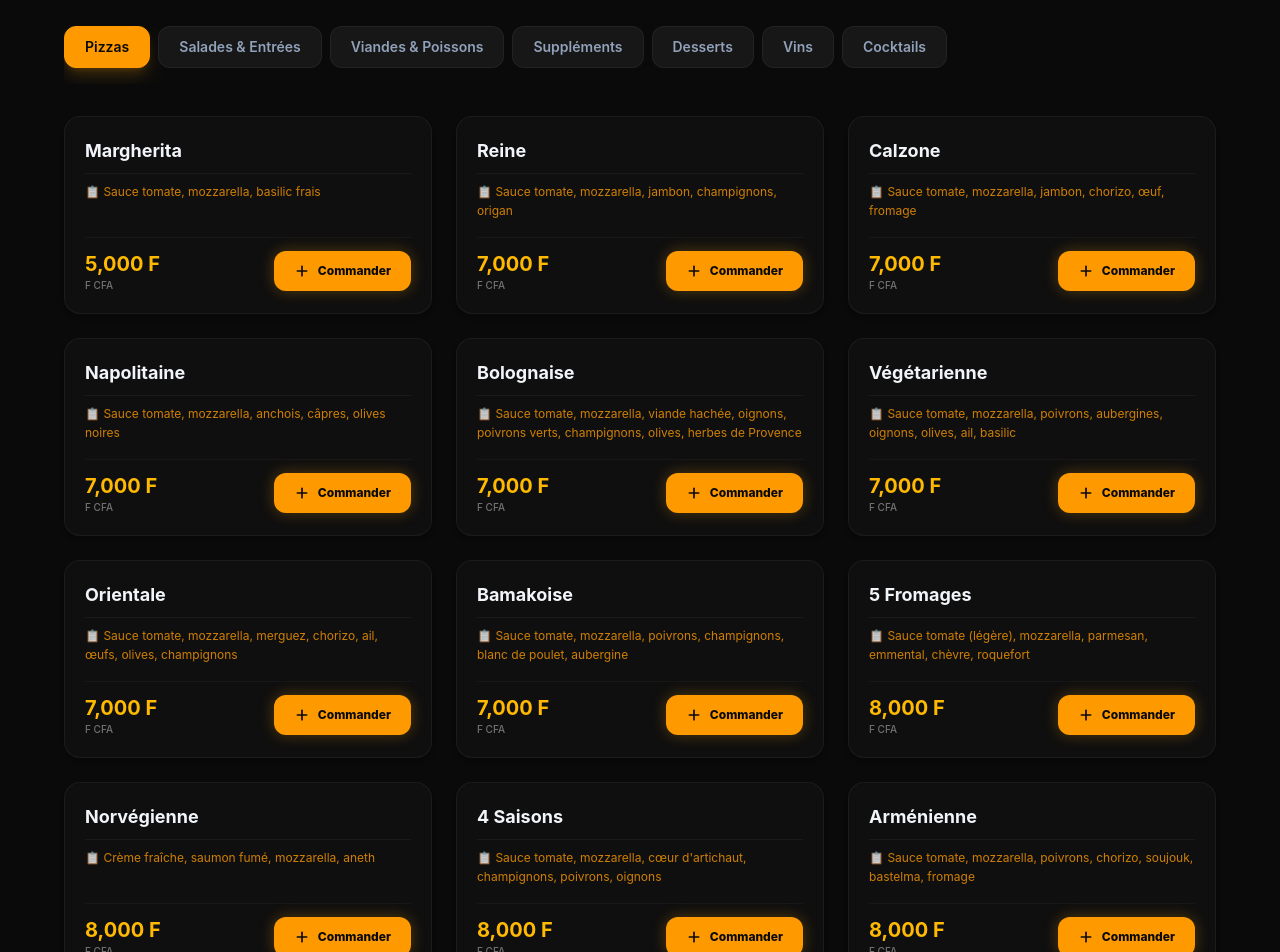
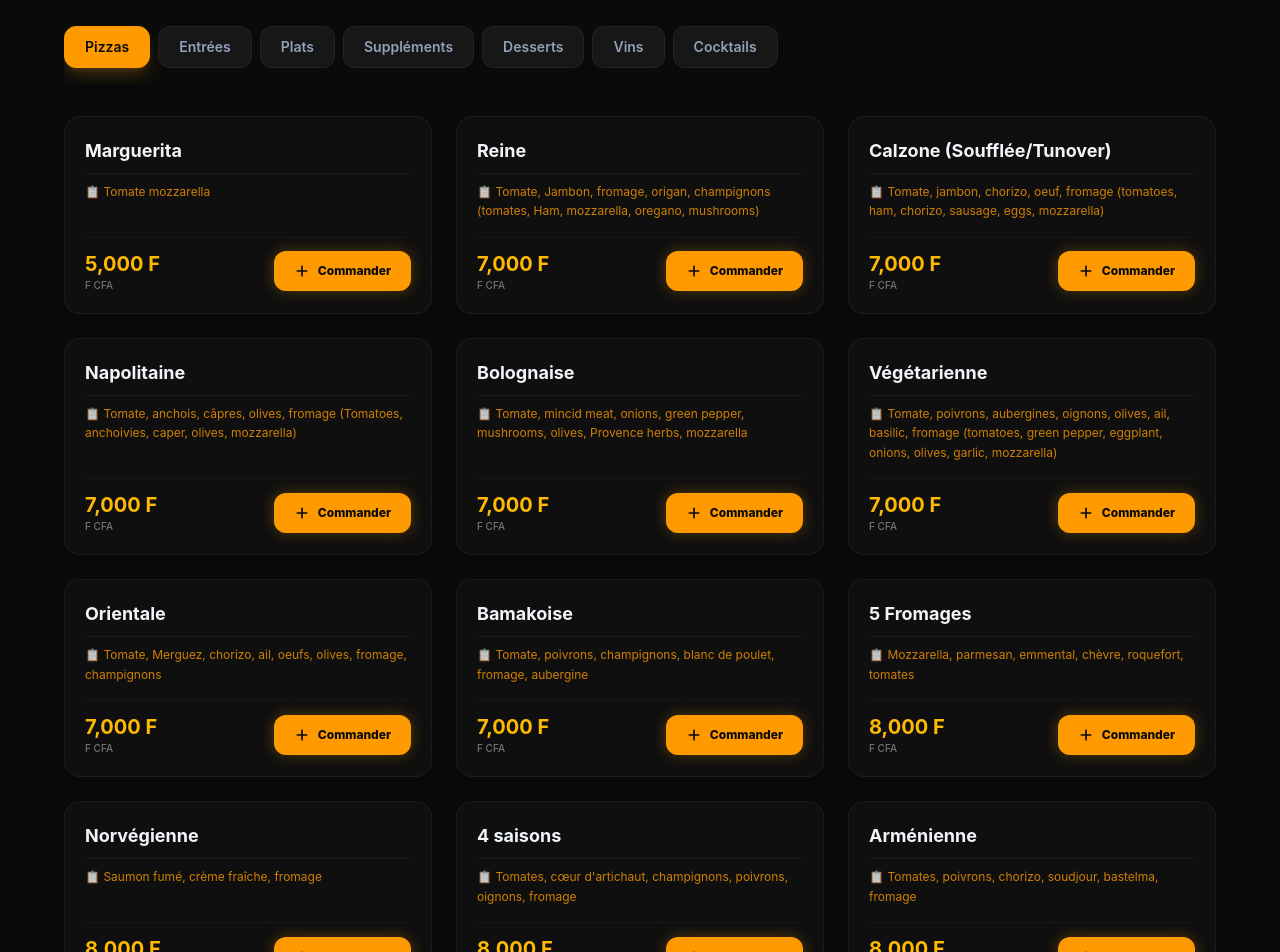
Before and after one commit to ibrahimdiango514/chez-thierry-website-design, a React (Vite) app: page / in a window 1280 px wide. Shown: the part 2520-3472 px from the top of the page. Built offline with nearby package versions, Linux system fonts and the light colour scheme; a web font is replaced by a local one.

Commit message:
Menus finaux avec prix et ingrédients exacts (sans nano)

```diff
--- a/src/data.ts
+++ b/src/data.ts
@@ -2,83 +2,82 @@ import { MenuItem } from './types';
 
 export const RESTAURANT_MENU: MenuItem[] = [
   // PIZZAS
-  { id: 'p1', name: 'Margherita', price: 5000, category: 'Pizzas', composants: 'Sauce tomate, mozzarella, basilic frais' },
-  { id: 'p2', name: 'Reine', price: 7000, category: 'Pizzas', composants: 'Sauce tomate, mozzarella, jambon, champignons, origan' },
-  { id: 'p3', name: 'Calzone', price: 7000, category: 'Pizzas', composants: 'Sauce tomate, mozzarella, jambon, chorizo, œuf, fromage' },
-  { id: 'p4', name: 'Napolitaine', price: 7000, category: 'Pizzas', composants: 'Sauce tomate, mozzarella, anchois, câpres, olives noires' },
-  { id: 'p5', name: 'Bolognaise', price: 7000, category: 'Pizzas', composants: 'Sauce tomate, mozzarella, viande hachée, oignons, poivrons verts, champignons, olives, herbes de Provence' },
-  { id: 'p6', name: 'Végétarienne', price: 7000, category: 'Pizzas', composants: 'Sauce tomate, mozzarella, poivrons, aubergines, oignons, olives, ail, basilic' },
-  { id: 'p7', name: 'Orientale', price: 7000, category: 'Pizzas', composants: 'Sauce tomate, mozzarella, merguez, chorizo, ail, œufs, olives, champignons' },
-  { id: 'p8', name: 'Bamakoise', price: 7000, category: 'Pizzas', composants: 'Sauce tomate, mozzarella, poivrons, champignons, blanc de poulet, aubergine' },
-  { id: 'p9', name: '5 Fromages', price: 8000, category: 'Pizzas', composants: 'Sauce tomate (légère), mozzarella, parmesan, emmental, chèvre, roquefort' },
-  { id: 'p10', name: 'Norvégienne', price: 8000, category: 'Pizzas', composants: 'Crème fraîche, saumon fumé, mozzarella, aneth' },
-  { id: 'p11', name: '4 Saisons', price: 8000, category: 'Pizzas', composants: 'Sauce tomate, mozzarella, cœur d\'artichaut, champignons, poivrons, oignons' },
-  { id: 'p12', name: 'Arménienne', price: 8000, category: 'Pizzas', composants: 'Sauce tomate, mozzarella, poivrons, chorizo, soujouk, bastelma, fromage' },
-  { id: 'p13', name: 'Pepperoni halal', price: 7000, category: 'Pizzas', composants: 'Sauce tomate, mozzarella, pepperoni halal, poivrons, oignons' },
+  { id: 'p1', name: 'Marguerita', price: 5000, category: 'Pizzas', composants: 'Tomate mozzarella' },
+  { id: 'p2', name: 'Reine', price: 7000, category: 'Pizzas', composants: 'Tomate, Jambon, fromage, origan, champignons (tomates, Ham, mozzarella, oregano, mushrooms)' },
+  { id: 'p3', name: 'Calzone (Soufflée/Tunover)', price: 7000, category: 'Pizzas', composants: 'Tomate, jambon, chorizo, oeuf, fromage (tomatoes, ham, chorizo, sausage, eggs, mozzarella)' },
+  { id: 'p4', name: 'Napolitaine', price: 7000, category: 'Pizzas', composants: 'Tomate, anchois, câpres, olives, fromage (Tomatoes, anchoivies, caper, olives, mozzarella)' },
+  { id: 'p5', name: 'Bolognaise', price: 7000, category: 'Pizzas', composants: 'Tomate, mincid meat, onions, green pepper, mushrooms, olives, Provence herbs, mozzarella' },
+  { id: 'p6', name: 'Végétarienne', price: 7000, category: 'Pizzas', composants: 'Tomate, poivrons, aubergines, oignons, olives, ail, basilic, fromage (tomatoes, green pepper, eggplant, onions, olives, garlic, mozzarella)' },
+  { id: 'p7', name: 'Orientale', price: 7000, category: 'Pizzas', composants: 'Tomate, Merguez, chorizo, ail, oeufs, olives, fromage, champignons' },
+  { id: 'p8', name: 'Bamakoise', price: 7000, category: 'Pizzas', composants: 'Tomate, poivrons, champignons, blanc de poulet, fromage, aubergine' },
+  { id: 'p9', name: '5 Fromages', price: 8000, category: 'Pizzas', composants: 'Mozzarella, parmesan, emmental, chèvre, roquefort, tomates' },
+  { id: 'p10', name: 'Norvégienne', price: 8000, category: 'Pizzas', composants: 'Saumon fumé, crème fraîche, fromage' },
+  { id: 'p11', name: '4 saisons', price: 8000, category: 'Pizzas', composants: 'Tomates, cœur d\'artichaut, champignons, poivrons, oignons, fromage' },
+  { id: 'p12', name: 'Arménienne', price: 8000, category: 'Pizzas', composants: 'Tomates, poivrons, chorizo, soudjour, bastelma, fromage' },
+  { id: 'p13', name: 'Pepperoni halal', price: 7000, category: 'Pizzas', composants: 'Tomates, pepperoni, poivrons, oignons, fromage' },
 
-  // SALADES & ENTRÉES
-  { id: 'se1', name: 'Salade de chèvre chaud', price: 3500, category: 'Salades & Entrées', composants: 'Toasts de pain, chèvre fondant, salade verte, juliennes de pomme, miel de fleurs, vinaigrette balsamique, pignons de pin' },
-  { id: 'se2', name: 'Salade du chef', price: 3500, category: 'Salades & Entrées', composants: 'Salade verte, oignons, ail, avocat, œuf dur, toast de pain cheddar, carotte râpée, concombre, vinaigrette maison' },
-  { id: 'se3', name: 'Salade César', price: 3500, category: 'Salades & Entrées', composants: 'Salade romaine, tomates cerises, oignons frits, poulet grillé, croûtons de pain, œufs mollets, parmesan en copeaux, sauce César (anchois, ail, parmesan, jaune d’œuf, huile d’olive)' },
+  // ENTRÉES
+  { id: 'se1', name: 'Salade de chèvre chaud', price: 3500, category: 'Entrées', composants: 'Toasts de chèvre fondant sur lit de salade, juliennes de pomme, miel de fleurs et vinaigrette balsamique, pignons de pin' },
+  { id: 'se2', name: 'Salade du chef', price: 3500, category: 'Entrées', composants: 'Salade, oignons, ail, avocat, oeuf, toast de pain cheddar, carotte râpée, concombre' },
+  { id: 'se3', name: 'Salade César', price: 4000, category: 'Entrées', composants: 'Salade, tomates, oignons frits, poulet, croûtons de pain, oeufs, parmesan, sauce' },
+  { id: 'se4', name: 'Carpaccio de boeuf ou capitaine', price: 4000, category: 'Entrées', composants: 'Filet de capitaine ou de boeuf coupé en fines tranches assaisonnées' },
 
-  // VIANDES & POISSONS
-  { id: 'vp1', name: 'Carpaccio de bœuf ou capitaine', price: 9000, category: 'Viandes & Poissons', composants: 'Fines tranches de bœuf ou capitaine mariné, huile d’olive, citron, parmesan (bœuf) ou aneth (capitaine), roquette, sel, poivre' },
-  { id: 'vp2', name: 'Côte de bœuf', price: 8000, category: 'Viandes & Poissons', composants: 'Côte de bœuf grillée, frites croustillantes, salade verte, sauce beurre à l’ail (beurre fondu, ail persillé)' },
-  { id: 'vp3', name: 'Pavé de bœuf', price: 9000, category: 'Viandes & Poissons', composants: 'Filet de bœuf en pavé, frites croustillantes, salade verte, sauce au poivre crémeuse (crème, poivre noir concassé, échalotes, fond de veau)' },
-  { id: 'vp4', name: 'Côte de porc', price: 7000, category: 'Viandes & Poissons', composants: '2 côtes de porc grillées, frites maison' },
-  { id: 'vp5', name: 'Poulet local braisé', price: 7000, category: 'Viandes & Poissons', composants: 'Poulet fermier braisé, frites fraîches maison, petite salade verte' },
-  { id: 'vp6', name: 'Filet de capitaine en papillote', price: 9000, category: 'Viandes & Poissons', composants: 'Filet de capitaine, herbes fraîches (persil, ciboulette, aneth), cuit en papillote aluminium au feu de bois, légumes (carottes, courgettes, poivrons), pommes de terre grenaille' },
-  { id: 'vp7', name: 'Fish & chips', price: 8000, category: 'Viandes & Poissons', composants: 'Filet de capitaine pané (farine, œuf, chapelure), frites maison, salade verte, sauce tartare' },
-  { id: 'vp8', name: 'Cuisse de poulet grillée', price: 5000, category: 'Viandes & Poissons', composants: 'Cuisse de poulet, marinade (ail, thym, laurier, huile d’olive, paprika), cuisson au feu de bois, riz blanc, sauce à l’origan (origan frais, huile d’olive, citron, sel, poivre)' },
-  { id: 'vp9', name: 'Filet de poulet crème basilic', price: 6000, category: 'Viandes & Poissons', composants: 'Filet de poulet, sauce crème (crème fraîche, basilic frais, ail, parmesan), spaghetti' },
-  { id: 'vp10', name: 'Souris d\'agneau', price: 6000, category: 'Viandes & Poissons', composants: 'Souris d’agneau mijotée dans un bouillon de légumes (carottes, oignons, céleri, poireaux), herbes fraîches (romarin, thym, laurier), sauce brune (jus de cuisson lié), purée maison (pommes de terre, beurre, lait)' },
-  { id: 'vp11', name: 'Cuisses de grenouilles', price: 6000, category: 'Viandes & Poissons', composants: '12 cuisses de grenouilles sautées au beurre, ail, persil, déglacées au jus de citron, servies avec salade verte' },
-  { id: 'vp12', name: 'Jarret de porc', price: 6000, category: 'Viandes & Poissons', composants: 'Jarret de porc saisi et grillé au four de bois, frites maison, sauce tartare (mayonnaise, cornichons, câpres, herbes)' },
+  // PLATS
+  { id: 'vp1', name: 'Côte de boeuf', price: 9000, category: 'Plats', composants: 'Côte de boeuf, servie avec frites croustillantes et salade verte, sauce beurre à l’ail' },
+  { id: 'vp2', name: 'Pavé de Boeuf', price: 8000, category: 'Plats', composants: 'Filet de boeuf en pavé, servie avec frites croustillantes et salade verte, sauce au poivre crémeuse' },
+  { id: 'vp3', name: 'Côte de porc', price: 7000, category: 'Plats', composants: '2 pièces de côtes accompagnées de frittes' },
+  { id: 'vp4', name: 'Poulet local braisé', price: 7000, category: 'Plats', composants: 'Frites fraîches maison petite salade Verte' },
+  { id: 'vp5', name: 'Filet de capitaine en papillote', price: 9000, category: 'Plats', composants: 'Filet de capitaine herbes fraîches cuit en aluminium au feu de bois accompagné de légumes et pommes de terre' },
+  { id: 'vp6', name: 'Fish & chips', price: 8000, category: 'Plats', composants: 'Filet de capitaine pané, servie avec frites et salade verte, sauce tartare' },
+  { id: 'vp7', name: 'Cuisse de poulet grillée au feu de bois', price: 5000, category: 'Plats', composants: 'Parfumée et accompagnée de riz et sauce à l’origan' },
+  { id: 'vp8', name: 'Filet de poulet à la crème et basilic', price: 6000, category: 'Plats', composants: 'Accompagné de spaghetti' },
+  { id: 'vp9', name: 'Souris d\'agneau', price: 9000, category: 'Plats', composants: 'Souris d\'agneau mijoté dans un bouillon de légumes et herbes fraîches, sauce brune, servie avec une purée' },
+  { id: 'vp10', name: 'Cuisses de grenouilles', price: 7000, category: 'Plats', composants: '12 cuisses de grenouilles sautées au beurre, à l’ail et au persil, déglacées et jus de citron, servie avec une salade verte' },
+  { id: 'vp11', name: 'Jarret de porc', price: 10000, category: 'Plats', composants: 'Jarret de porc saisie et grillé au four de feu, servie avec des frites et une sauce tartare' },
 
   // SUPPLÉMENTS
-  { id: 'su1', name: 'Frites', price: 2500, category: 'Suppléments', composants: 'Frites maison' },
-  { id: 'su2', name: 'Légumes sautés', price: 2500, category: 'Suppléments', composants: 'Légumes sautés (courgettes, poivrons, oignons)' },
-  { id: 'su3', name: 'Aloco', price: 2500, category: 'Suppléments', composants: 'Aloco (banane plantain frite)' },
-  { id: 'su4', name: 'Purée maison', price: 2500, category: 'Suppléments', composants: 'Purée maison (pommes de terre, beurre, lait)' },
-  { id: 'su5', name: 'Pâtes', price: 2500, category: 'Suppléments', composants: 'Pâtes' },
-  { id: 'su6', name: 'Riz', price: 2500, category: 'Suppléments', composants: 'Riz blanc' },
+  { id: 'su1', name: 'Frites', price: 1500, category: 'Suppléments', composants: 'Frites' },
+  { id: 'su2', name: 'Légumes sautés', price: 1500, category: 'Suppléments', composants: 'Légumes sautés' },
+  { id: 'su3', name: 'Aloco', price: 1500, category: 'Suppléments', composants: 'Aloco' },
+  { id: 'su4', name: 'Purée Maison', price: 1500, category: 'Suppléments', composants: 'Purée Maison' },
+  { id: 'su5', name: 'Pâtes', price: 1500, category: 'Suppléments', composants: 'Pâtes' },
+  { id: 'su6', name: 'Riz', price: 1500, category: 'Suppléments', composants: 'Riz' },
 
   // DESSERTS
-  { id: 'd1', name: 'Tarte à la mangue', price: 4000, category: 'Desserts', composants: 'Tarte à la mangue (pâte sablée, crème pâtissière, mangues fraîches de saison), boule de glace vanille' },
+  { id: 'd1', name: 'Tarte à la mangue', price: 4000, category: 'Desserts', composants: 'Selon saison et sa boule de sorbet citron gingembre' },
+  { id: 'd2', name: 'Mousse au chocolat noir', price: 3500, category: 'Desserts', composants: 'Mousse au chocolat noir' },
+  { id: 'd3', name: 'Tiramisu Spéculoos', price: 3500, category: 'Desserts', composants: 'Tiramisu Spéculoos' },
+  { id: 'd4', name: 'Coulant au chocolat', price: 3500, category: 'Desserts', composants: 'Coulant au chocolat et sa boule de glace vanille' },
+  { id: 'd5', name: 'Crêpe nature au sucre', price: 2500, category: 'Desserts', composants: 'Crêpe nature au sucre' },
+  { id: 'd6', name: 'Crêpe au chocolat', price: 3000, category: 'Desserts', composants: 'Crêpe au chocolat' },
+  { id: 'd7', name: 'Coupe Colonel', price: 5000, category: 'Desserts', composants: 'Sorbet citron et vodka' },
 
   // VINS
-  { id: 'v1', name: 'Bordeaux / Côtes du Rhône / Listel / Muscadet', price: 17500, category: 'Vins', composants: 'Bouteille au choix (rouge, blanc ou rosé)' },
-  { id: 'v2', name: 'Côte du Rhône rouge', price: 10000, category: 'Vins', composants: 'Demi-bouteille de vin rouge Côte du Rhône' },
-  { id: 'v3', name: 'Blanc', price: 10000, category: 'Vins', composants: 'Demi-bouteille de vin blanc' },
-  { id: 'v4', name: 'Rosé', price: 10000, category: 'Vins', composants: 'Demi-bouteille de vin rosé' },
-  { id: 'v5', name: 'Demi', price: 6000, category: 'Vins', composants: 'Vin en piquet (demi / 1/2) – rouge, blanc ou rosé' },
-  { id: 'v6', name: 'Quart', price: 4000, category: 'Vins', composants: 'Vin en piquet (quart / 1/4) – rouge, blanc ou rosé' },
-  { id: 'v7', name: 'Ballon', price: 3000, category: 'Vins', composants: 'Vin au verre (ballon) – rouge, blanc ou rosé' },
+  { id: 'v1', name: 'Bordeaux, côtes du Rhône, Listel, Muscadet', price: 17500, category: 'Vins', composants: 'Bouteille' },
+  { id: 'v2', name: 'Demi-bouteille Côte du Rhône rouge', price: 10000, category: 'Vins', composants: 'Demi-bouteille' },
+  { id: 'v3', name: 'Demi-bouteille Blanc', price: 10000, category: 'Vins', composants: 'Demi-bouteille' },
+  { id: 'v4', name: 'Demi-bouteille Rosé', price: 10000, category: 'Vins', composants: 'Demi-bouteille' },
+  { id: 'v5', name: 'Demi (1/2)', price: 6000, category: 'Vins', composants: 'Vin en pichet' },
+  { id: 'v6', name: 'Quart (1/4)', price: 4000, category: 'Vins', composants: 'Vin en pichet' },
+  { id: 'v7', name: 'Ballon', price: 3000, category: 'Vins', composants: 'Vin au verre' },
 
   // COCKTAILS
-  { id: 'c1', name: 'Gin Fizz', price: 4000, category: 'Cocktails', composants: 'Gin, jus de citron vert, sucre de canne, eau gazeuse, glaçons' },
-  { id: 'c2', name: 'Arkia', price: 5000, category: 'Cocktails', composants: 'Rhum blanc, jus de fruit de la passion, sirop de vanille, citron vert, glaçons' },
-  { id: 'c3', name: 'Paloma', price: 4000, category: 'Cocktails', composants: 'Tequila, jus de pamplemousse rose, citron vert, pincée de sel, eau gazeuse, glaçons' },
-  { id: 'c4', name: 'Caipirinha', price: 5000, category: 'Cocktails', composants: 'Cachaça, citron vert coupé en quartiers, sucre roux, glace pilée' },
-  { id: 'c5', name: 'Spritz', price: 4000, category: 'Cocktails', composants: 'Aperol, Prosecco, eau gazeuse, rondelle d’orange, glaçons' },
-  { id: 'c6', name: 'Aperol Spritz', price: 5000, category: 'Cocktails', composants: 'Aperol, Prosecco, eau gazeuse, orange, glaçons' },
-  { id: 'c7', name: 'Mojito', price: 4000, category: 'Cocktails', composants: 'Rhum blanc, citron vert, menthe fraîche, sucre de canne, eau gazeuse, glace pilée' },
-  { id: 'c8', name: 'Kir Royal', price: 5000, category: 'Cocktails', composants: 'Crème de cassis, champagne ou vin mousseux' },
+  { id: 'c1', name: 'Gin-fizz', price: 4000, category: 'Cocktails', composants: 'Gin-fizz' },
+  { id: 'c2', name: 'Arkia Paloma', price: 5000, category: 'Cocktails', composants: 'Arkia Paloma' },
+  { id: 'c3', name: 'Caiprina', price: 4000, category: 'Cocktails', composants: 'Caiprina' },
+  { id: 'c4', name: 'Spritz Apérol', price: 5000, category: 'Cocktails', composants: 'Spritz Apérol' },
+  { id: 'c5', name: 'Mojito', price: 4000, category: 'Cocktails', composants: 'Mojito' },
+  { id: 'c6', name: 'Kir Royal', price: 5000, category: 'Cocktails', composants: 'Kir Royal' },
 ];
 
 export const ROOFTOP_MENU: MenuItem[] = [
-  // BURGERS & FRITURES
   { id: 'rf1', name: 'Smash Burger', price: 5000, category: 'Burgers & Fritures', composants: 'Cheddar fondant, salade fraîche, sauce maison, frites', description: 'Cheddar fondant, salade fraîche, sauce maison, frites' },
-  { id: 'rf2', name: 'Double Smash', price: 7000, category: 'Burgers & Fritures', composants: 'Double steak, cheddar fondant, salade fraîche, sauce maison, frites', description: 'Cheddar fondant, salade fraîche, sauce maison, frites' },
-  { id: 'rf3', name: 'Chicken Burger', price: 6000, category: 'Burgers & Fritures', composants: 'Filet de poulet pané, cheddar fondant, salade fraîche, sauce maison, frites', description: 'Cheddar fondant, salade fraîche, sauce maison, frites' },
+  { id: 'rf2', name: 'Double Smash', price: 7000, category: 'Burgers & Fritures', composants: 'Double steak, cheddar fondant, salade fraîche, sauce maison, frites', description: 'Double steak, cheddar fondant, salade fraîche, sauce maison, frites' },
+  { id: 'rf3', name: 'Chicken Burger', price: 6000, category: 'Burgers & Fritures', composants: 'Filet de poulet pané, cheddar fondant, salade fraîche, sauce maison, frites', description: 'Filet de poulet pané, cheddar fondant, salade fraîche, sauce maison, frites' },
   { id: 'rf4', name: 'Tenders', price: 5000, category: 'Burgers & Fritures', composants: '5 pièces de poulet croustillantes, sauce maison, frites', description: '5 pièces croustillantes, sauce maison, frites' },
   { id: 'rf5', name: 'Wings Signature', price: 4000, category: 'Burgers & Fritures', composants: 'Wings de poulet laquées, sésame & herbes fraîches, frites', description: 'Wings laquées, sésame & herbes fraîches, frites' },
-
-  // GRILL & TOUCHE AFRICAINE
   { id: 'rg1', name: 'Brochettes Grillées', price: 6000, category: 'Grill & Touche Africaine', composants: '3 brochettes de bœuf marinées, tomates, oignons, frites', description: '3 brochettes bœuf marinées, tomates, oignons, frites' },
   { id: 'rg2', name: 'Carpe Grillée', price: 7500, category: 'Grill & Touche Africaine', composants: 'Carpe entière grillée, sauce tomate/oignon, attiéké ou alloco', description: 'Carpe entière, sauce tomate/oignon, attiéké ou alloco' },
-
-  // COCKTAILS
   { id: 'rc1', name: 'Pina Fresh', price: 3000, category: 'Cocktails', composants: 'Ananas frais, menthe, eau gazeuse, sucre' },
   { id: 'rc2', name: 'Pina Colada', price: 4500, category: 'Cocktails', composants: 'Rhum blanc, lait de coco, jus d’ananas, glace' },
   { id: 'rc3', name: 'Palmier Fresh', price: 2500, category: 'Cocktails', composants: 'Jus de palmier, citron vert, menthe' },
@@ -90,5 +89,5 @@ export const ROOFTOP_MENU: MenuItem[] = [
   { id: 'rc9', name: 'Gingembre Sunrise', price: 4000, category: 'Cocktails', composants: 'Gingembre, rhum blanc, jus d’orange, grenadine' },
   { id: 'rc10', name: 'Mint Vodka', price: 4000, category: 'Cocktails', composants: 'Vodka, menthe fraîche, citron vert, eau gazeuse' },
   { id: 'rc11', name: 'Tasty Crousty', price: 6000, category: 'Cocktails', composants: 'Mélange de fruits exotiques, rhum brun, épices' },
-  { id: 'rc12', name: 'Cocktail Glitter', price: 5000, category: 'Cocktails', composants: 'Vodka, liqueur pailletée, jus de fruits, sirop de sucre' },
+  { id: 'rc12', name: 'Cocktail Glitter', price: 5000, category: 'Cocktails', composants: 'Vodka, liqueur pailletée, jus de fruits, sirop de sucre' }
 ];
```
